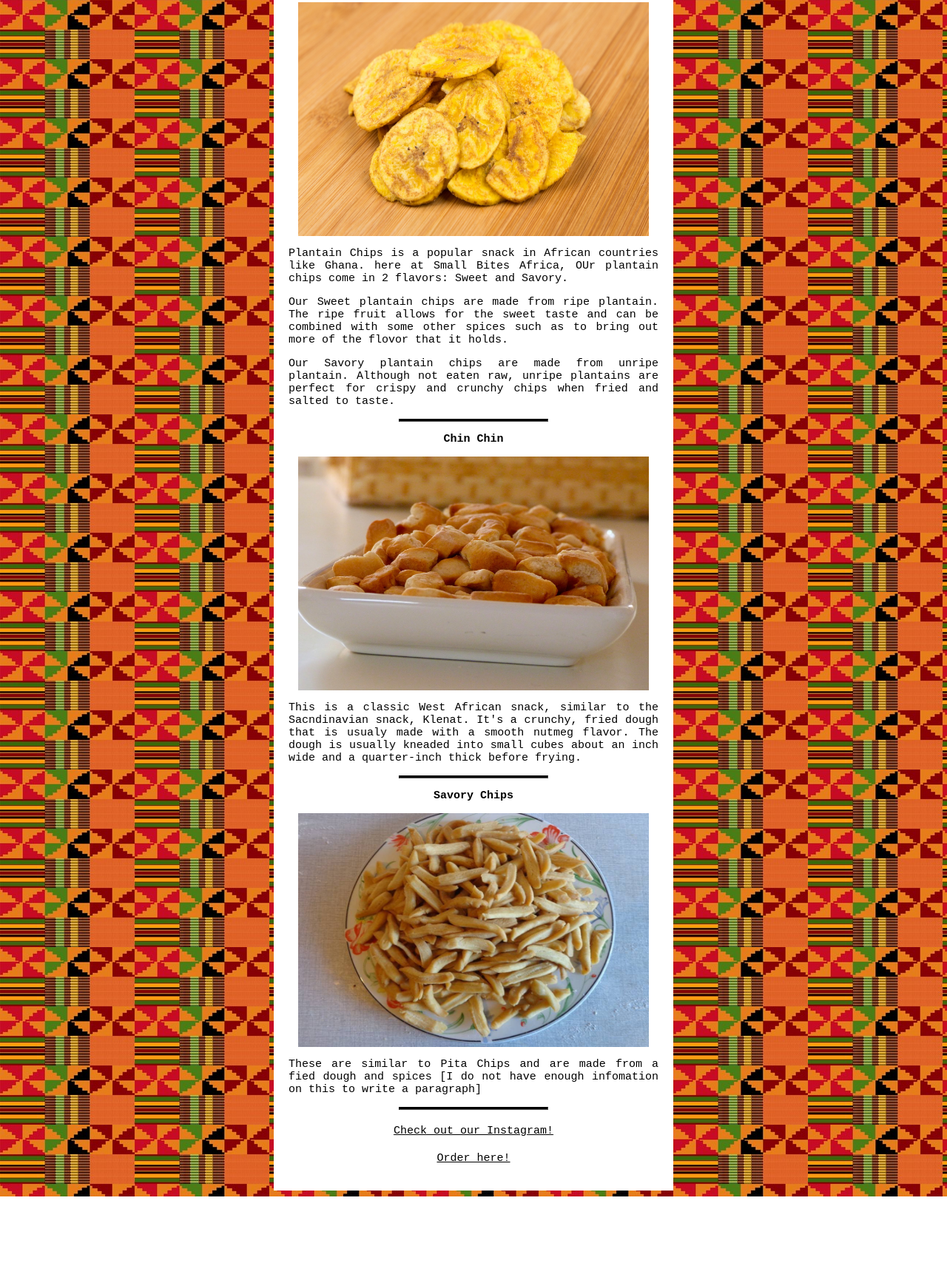
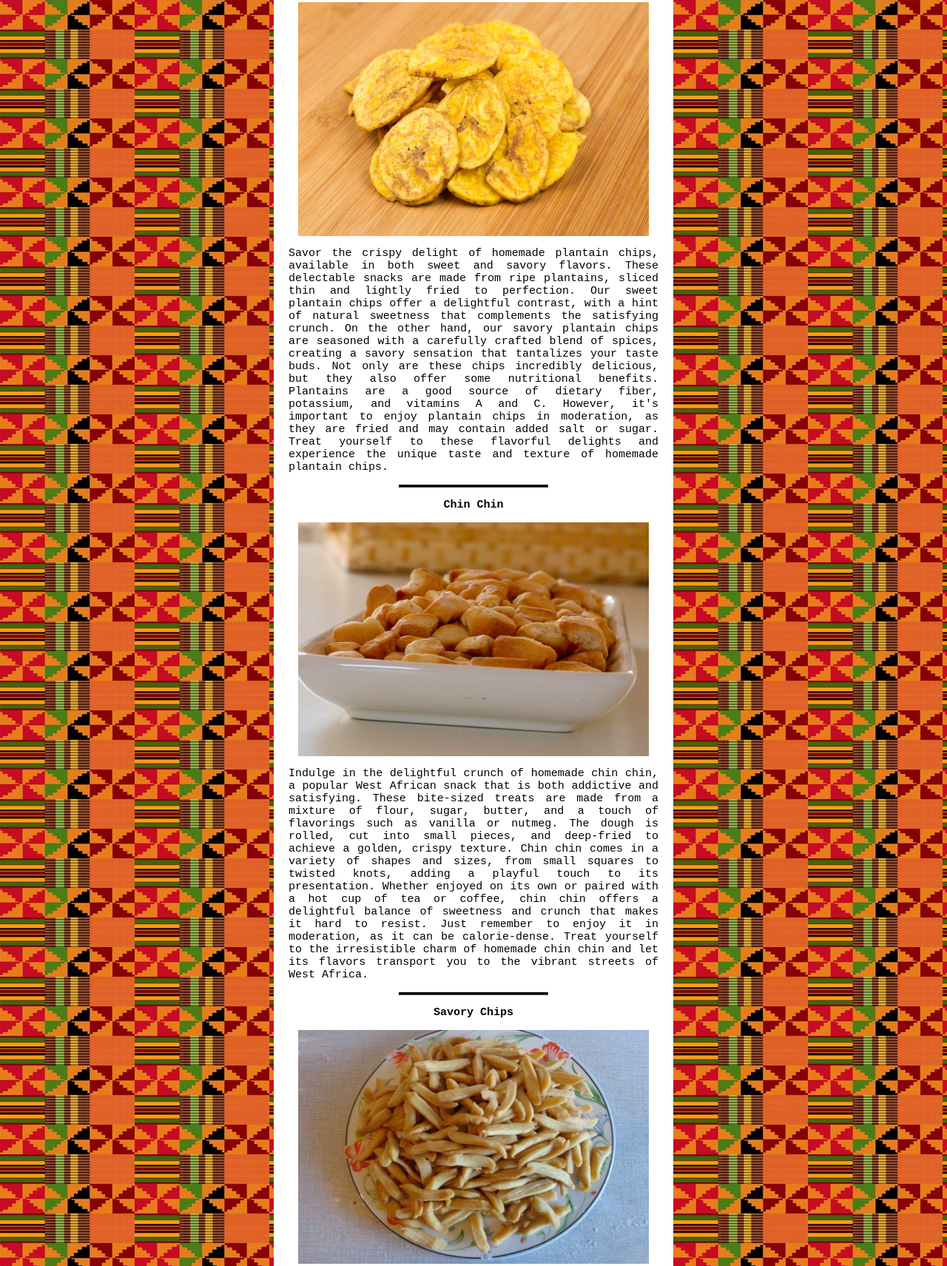
Before and after one commit to Men5ah/Small-Bites-Menu, a plain HTML site: page dishes.html in a window 1280 px wide. Shown: the part 160-1871 px from the top of the page at 74% size. Before the commit the page ends 1777 px from the top, so only its background shows below. Drawn offline with Linux system fonts and the light colour scheme.

Commit message:
Updated main snack descriptions

```diff
--- a/dishes.html
+++ b/dishes.html
@@ -14,32 +14,45 @@
                     <h3>Plantain Chips</h3>
                     <img src="Plantain Chips.jpg" alt="Plantain Chips" height="316" width="474" class="image">
                     <p>
-                        Plantain Chips is a popular snack in African countries like Ghana. here at Small Bites Africa,
-                        OUr plantain chips come in 2 flavors: Sweet and Savory.
-                    </p>
-                    <p>Our Sweet plantain chips are made from ripe plantain. The ripe fruit allows for the sweet taste
-                        and can be combined with some other spices such as to bring out more of the flovor that it holds.
-                    </p>
-                    <p>Our Savory plantain chips are made from unripe plantain. Although not eaten raw, unripe
-                        plantains are perfect for crispy and crunchy chips when fried and salted to taste.
-                    </p>
+                        Savor the crispy delight of homemade plantain chips, available in both sweet and savory flavors.
+                        These delectable snacks are made from ripe plantains, sliced thin and lightly fried to perfection.
+                        Our sweet plantain chips offer a delightful contrast, with a hint of natural sweetness that
+                        complements the satisfying crunch. On the other hand, our savory plantain chips are seasoned
+                        with a carefully crafted blend of spices, creating a savory sensation that tantalizes your taste
+                        buds. Not only are these chips incredibly delicious, but they also offer some nutritional benefits.
+                         Plantains are a good source of dietary fiber, potassium, and vitamins A and C. However, it's
+                         important to enjoy plantain chips in moderation, as they are fried and may contain added salt
+                         or sugar. Treat yourself to these flavorful delights and experience the unique taste and texture
+                         of homemade plantain chips.</p>
                 </section>
                 <hr>
                 <section>
                     <h3>Chin Chin</h3>
                     <img src="Chin Chin.JPG" alt="Chin Chin in a bowl" height="316" width="474" class="image">
-                    <p>This is a classic West African snack, similar to the Sacndinavian snack, Klenat.
-                        It's a crunchy, fried dough that is usualy made with a smooth nutmeg flavor.
-                        The dough is usually kneaded into small cubes about an inch wide and a quarter-inch thick before
-                        frying.
+                    <p>Indulge in the delightful crunch of homemade chin chin, a popular West African snack that is both
+                        addictive and satisfying. These bite-sized treats are made from a mixture of flour, sugar, butter,
+                        and a touch of flavorings such as vanilla or nutmeg. The dough is rolled, cut into small pieces,
+                        and deep-fried to achieve a golden, crispy texture. Chin chin comes in a variety of shapes and
+                        sizes, from small squares to twisted knots, adding a playful touch to its presentation. Whether
+                        enjoyed on its own or paired with a hot cup of tea or coffee, chin chin offers a delightful balance
+                         of sweetness and crunch that makes it hard to resist. Just remember to enjoy it in moderation,
+                         as it can be calorie-dense. Treat yourself to the irresistible charm of homemade chin chin and
+                         let its flavors transport you to the vibrant streets of West Africa.
                     </p>
                 </section>
                 <hr>
                 <section>
                     <h3>Savory Chips</h3>
                     <img src="Savory Chips.jpg" alt="Savory chips in a cone" height="316" width="474" class="image">
-                    <p>These are similar to Pita Chips and are made from a fied dough and spices [I do not have enough
-                        infomation on this to write a paragraph]</p>
+                    <p>Satisfy your cravings with the savory delight of homemade flour chips. These crispy treats are
+                        made from a simple combination of flour, seasonings, and spices, resulting in a flavorful and
+                        addictive snack. The dough is rolled thin, cut into desired shapes, and baked or fried to achieve
+                         a satisfying crunch. The versatility of flour chips allows for a wide range of savory flavors,
+                         from classic salt and pepper to bold and spicy variations. Enjoy them as a standalone snack or
+                         pair them with your favorite dips or sauces for an extra burst of flavor. While indulging in the
+                         savory goodness of flour chips, remember to savor them in moderation, as they can be calorie-dense.
+                         Elevate your snacking experience with the homemade charm and delicious taste of savory flour chips.
+                        </p>
                 </section>
                 <hr>
                 <footer>
```
